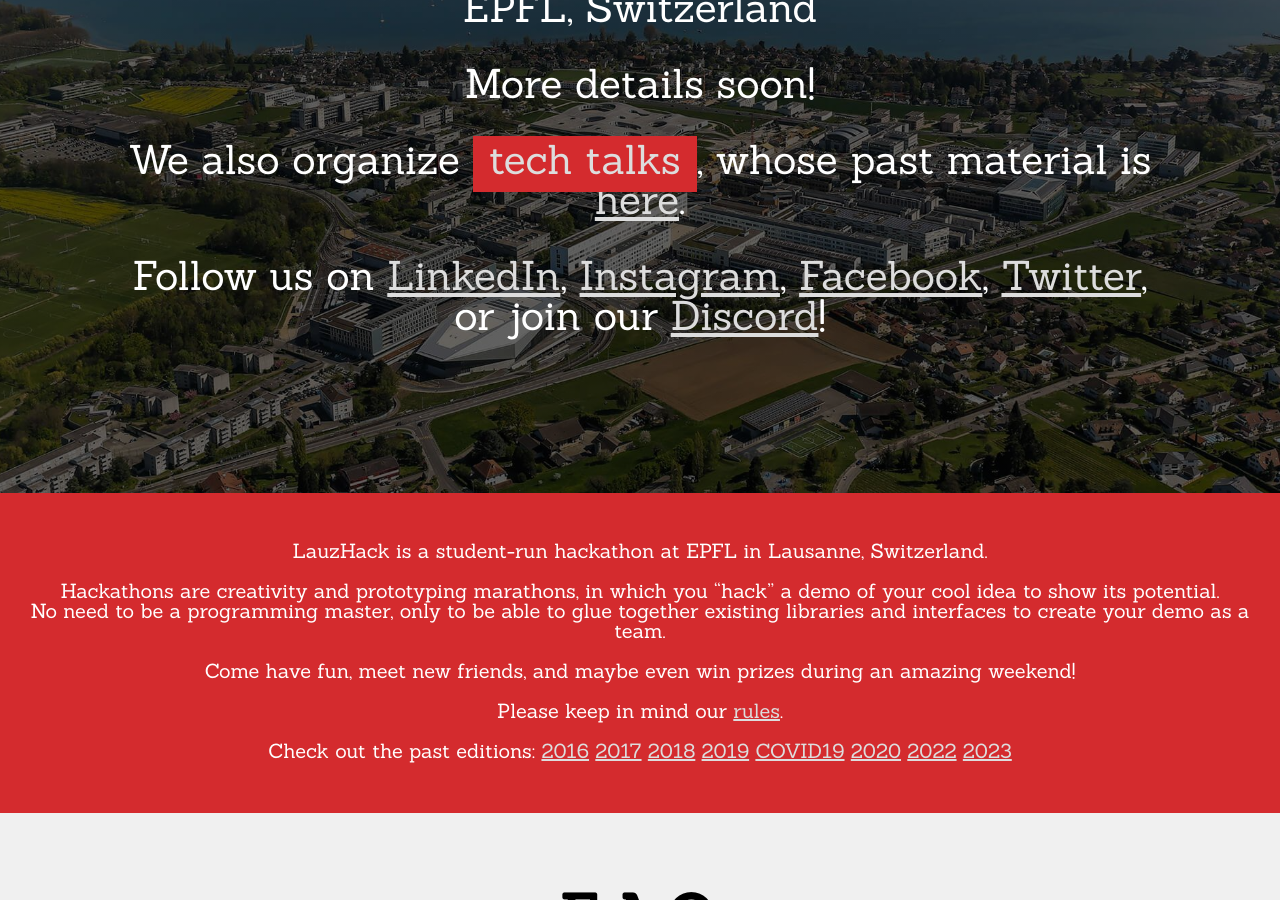
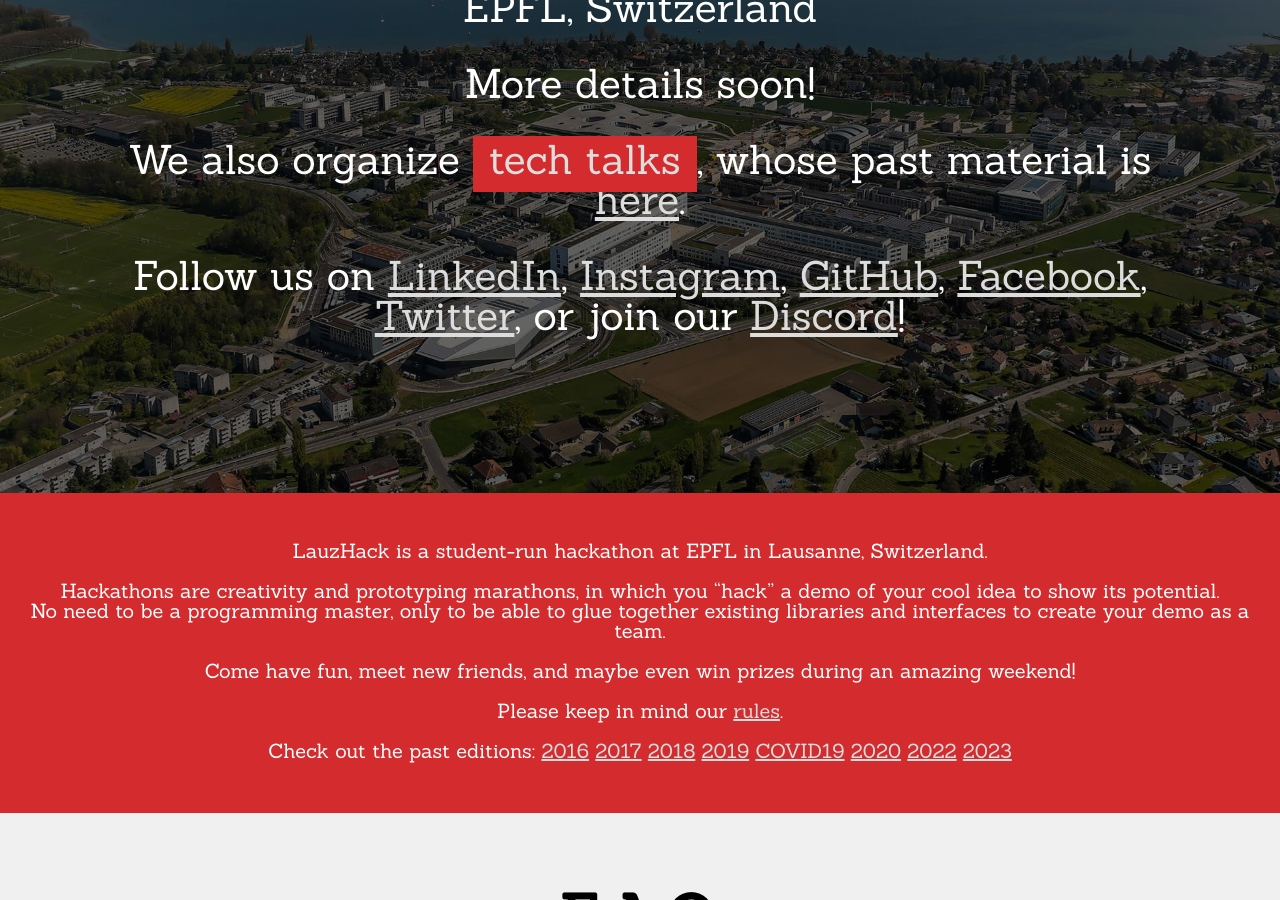
Before and after one commit to LauzHack/LauzHack.github.io, a Jekyll site: the page built from index.html, in a window 1280 px wide and 900 px high, scrolled down 407 px. Built offline with Jekyll 4.4.1, drawn with Linux system fonts in a browser that asks for light colours.

Commit message:
Added GitHub to follow us

```diff
--- a/_data/info.yml
+++ b/_data/info.yml
@@ -27,6 +27,7 @@
 instagram: lauzhack
 discord: https://discord.gg/kBfkHqVZft
 mailinglist: https://go.epfl.ch/lauzhackmailing
+github: LauzHack
 
 # Accent color of the website
 color: '#d42b2e'
--- a/index.html
+++ b/index.html
@@ -25,7 +25,7 @@
 
   <p>
     {% comment %} annoyingly long line to avoid auto-inserted spacing before the commas {% endcomment %}
-    Follow us on <a href="https://www.linkedin.com/company/{{ site.data.info.linkedin }}">LinkedIn</a>, <a href="https://instagram.com/{{ site.data.info.instagram }}">Instagram</a>, <a href="https://facebook.com/{{ site.data.info.facebook }}">Facebook</a>{% if site.data.info.twitter %}, <a href="https://twitter.com/{{ site.data.info.twitter }}">Twitter</a>{% endif %}{% if site.data.info.discord %}, or join our <a href="{{ site.data.info.discord }}">Discord</a>{% endif %}!
+    Follow us on <a href="https://www.linkedin.com/company/{{ site.data.info.linkedin }}">LinkedIn</a>, <a href="https://instagram.com/{{ site.data.info.instagram }}">Instagram</a>, <a href="https://github.com/{{ site.data.info.github }}">GitHub</a>, <a href="https://facebook.com/{{ site.data.info.facebook }}">Facebook</a>{% if site.data.info.twitter %}, <a href="https://twitter.com/{{ site.data.info.twitter }}">Twitter</a>{% endif %}{% if site.data.info.discord %}, or join our <a href="{{ site.data.info.discord }}">Discord</a>{% endif %}!
   </p>
 </section>
 <section class="tone-dark">
```
